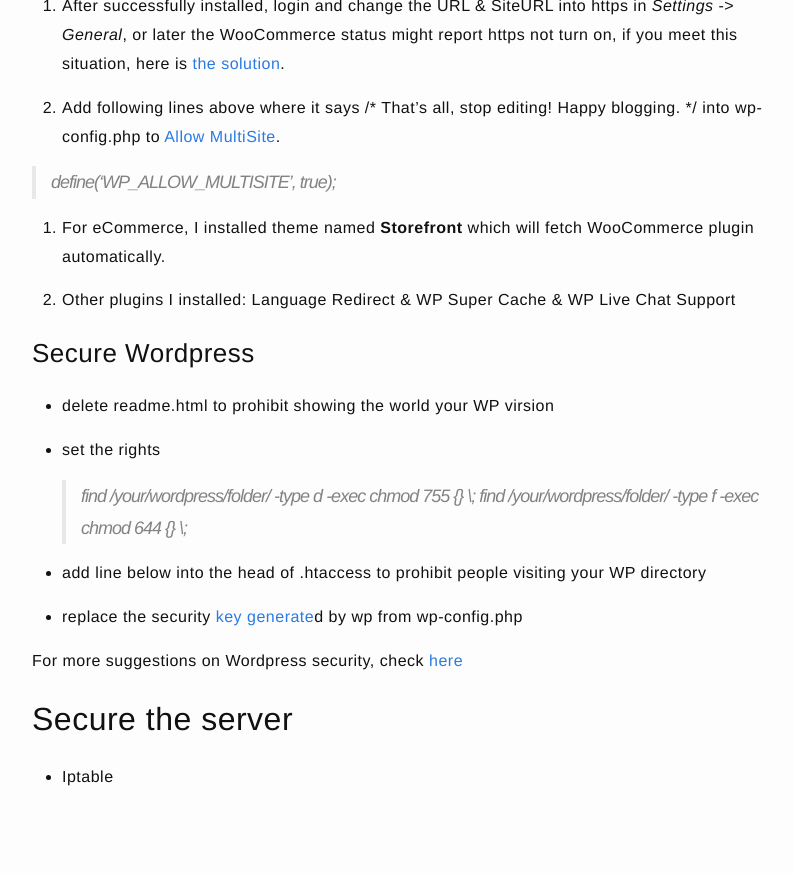
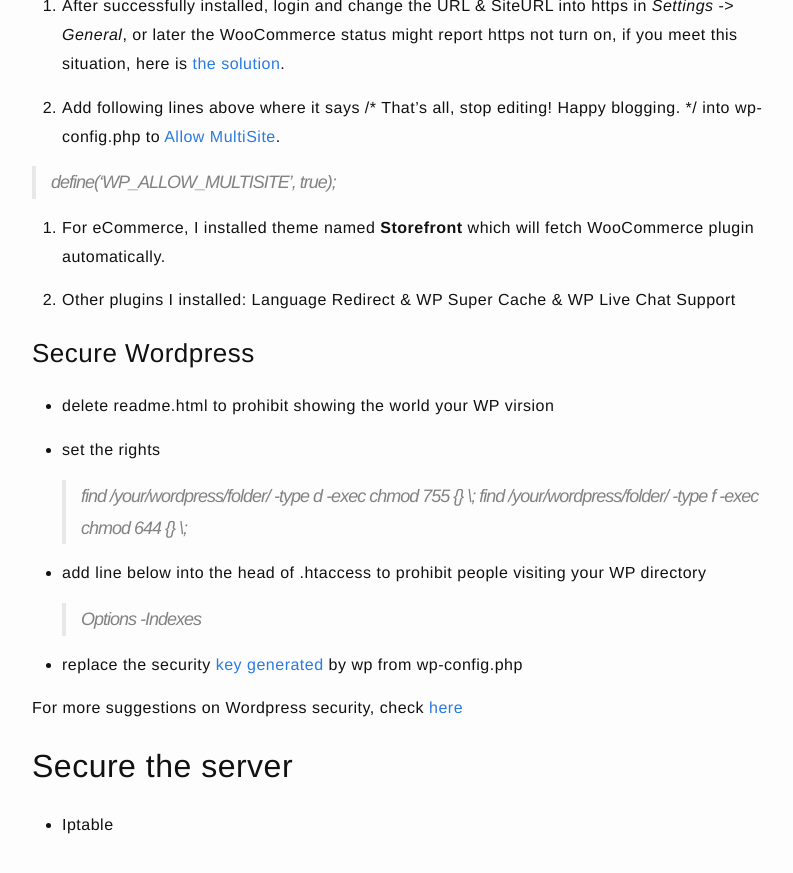
Before and after one commit to jazzi/jazzi.github.io, a Jekyll site: the page built from _posts/2018-03-15-setup-wordpress-in-vps.md, in a window 1280 px wide and 900 px high, scrolled down 2514 px. Shown: the top 873 px of the window, without its empty margins (238-1031 px from the left). Built offline with Jekyll 4.4.1, drawn with Linux system fonts in a browser that asks for light colours; before the commit the page ends 3366 px from its top, so only the background shows below that.

Commit message:
new post

```diff
--- a/_posts/2018-03-15-setup-wordpress-in-vps.md
+++ b/_posts/2018-03-15-setup-wordpress-in-vps.md
@@ -12,9 +12,9 @@ This is my note about how to build a fast & secure Wordpress eCommerce website w
 
 2. The next thing is about SSH, about how to remotely control this OS safely. I edit /etc/ssh/ssd_config to abdon login through password but RSA only (ssh-copy-id -i ~/.ssh/id_rsa.pub "root@192.1.8.8 -p 60021").
 
-    > PasswordAuthentication  no
-    > RSAAuthentication       yes
-    > PubkeyAuthentication    yes
+    >PasswordAuthentication  no
+    >RSAAuthentication       yes
+    >PubkeyAuthentication    yes
 
 3. Turn on BBR to increase internet speed, as Debian 9 already shipped with Kernel 4.9, so can just turn it on.
 
@@ -100,7 +100,9 @@ Then decompress it:
 
 * add line below into the head of .htaccess to prohibit people visiting your WP directory
 
-* replace the security [key generate](http://www.luoxiao123.cn/go/?url=https://api.wordpress.org/secret-key/1.1/salt/)d by wp from wp-config.php
+    > Options -Indexes
+
+* replace the security [key generated](http://www.luoxiao123.cn/go/?url=https://api.wordpress.org/secret-key/1.1/salt/) by wp from wp-config.php
 
 For more suggestions on Wordpress security, check [here](http://www.luoxiao123.cn/1172-2.html)
 
```
